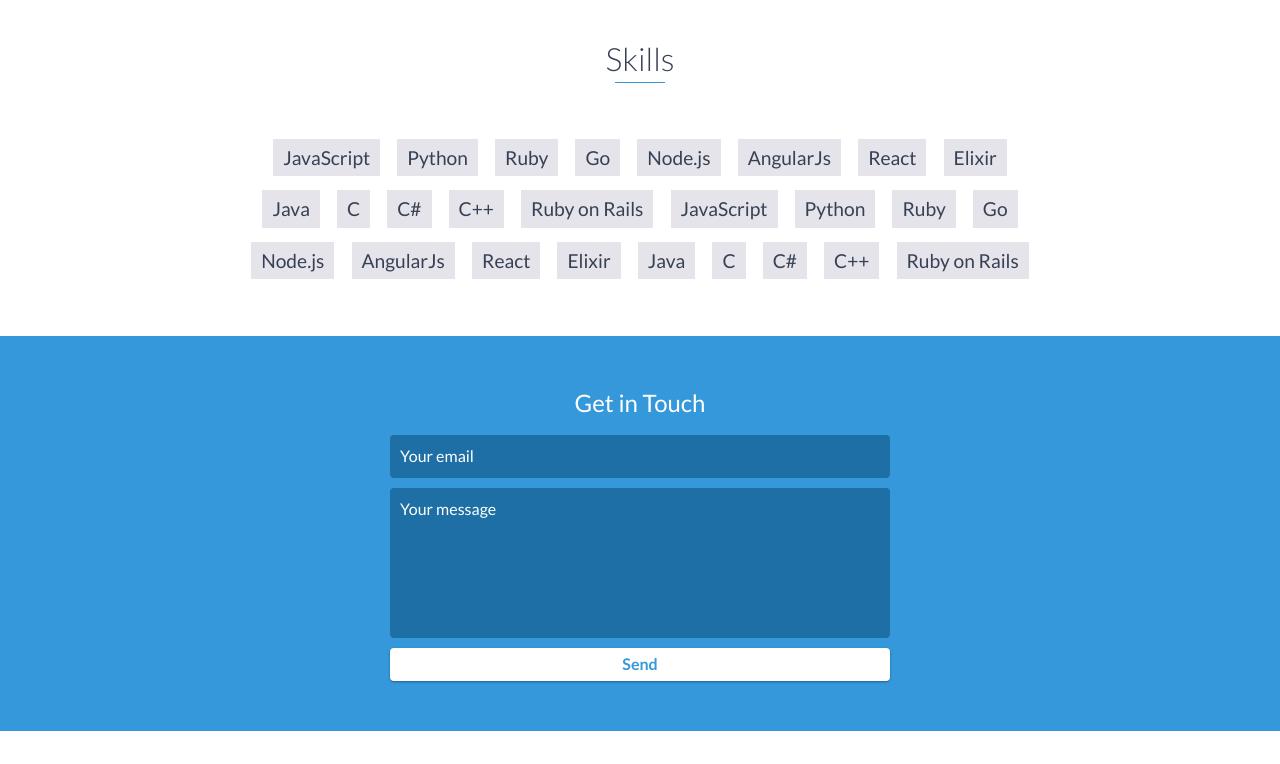
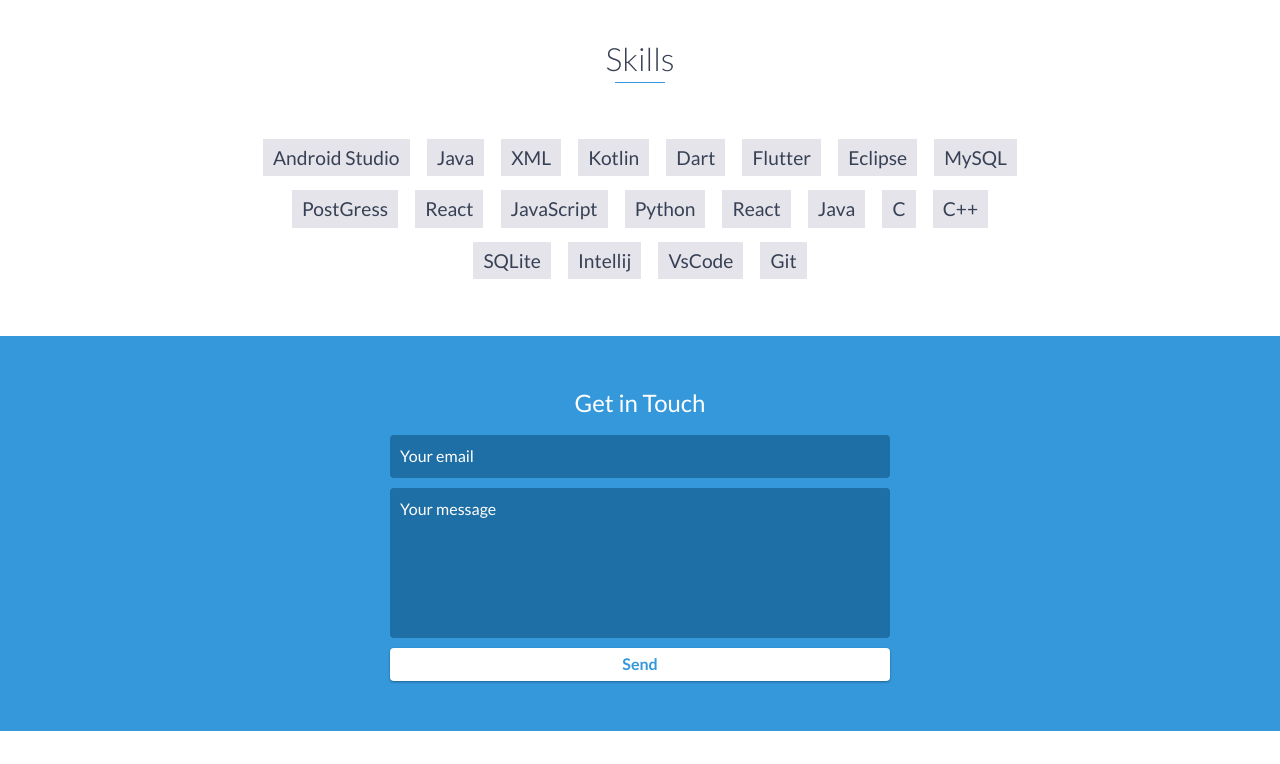
Before and after one commit to s0oraj/Portfolio, a website: page index.html in a window 1280 px wide. Shown: the part 3240-4004 px from the top of the page. Drawn offline with nearby package versions, Linux system fonts and the light colour scheme.

Commit message:
Update index.html

```diff
--- a/index.html
+++ b/index.html
@@ -179,32 +179,34 @@
     <div id="skills">
         <h2 class="heading">Skills</h2>
         <ul>
+
+		  <li>Android Studio</li>
+		  <li>Java</li>
+		  <li>XML</li>
+		  <li>Kotlin</li>
+		  <li>Dart</li>
+		  <li>Flutter</li>
+		  <li>Eclipse</li>
+   <li>MySQL</li>
+		  <li>PostGress</li>
+
+            <li>React</li>
+
+
             <li>JavaScript</li>
             <li>Python</li>
-            <li>Ruby</li>
-            <li>Go</li>
-            <li>Node.js</li>
-            <li>AngularJs</li>
+
             <li>React</li>
-            <li>Elixir</li>
+
             <li>Java</li>
             <li>C</li>
-            <li>C#</li>
+
             <li>C++</li>
-            <li>Ruby on Rails</li>
-            <li>JavaScript</li>
-            <li>Python</li>
-            <li>Ruby</li>
-            <li>Go</li>
-            <li>Node.js</li>
-            <li>AngularJs</li>
-            <li>React</li>
-            <li>Elixir</li>
-            <li>Java</li>
-            <li>C</li>
-            <li>C#</li>
-            <li>C++</li>
-            <li>Ruby on Rails</li>
+		  <li>SQLite</li>
+		  <li>Intellij</li>
+		  <li>VsCode</li>
+		  <li>Git</li>
+
         </ul>
     </div>
     <!-- End #skills -->
```
